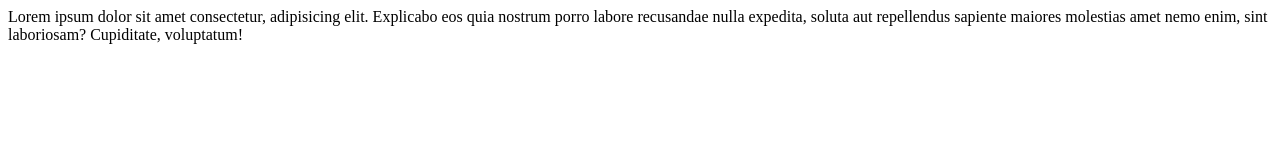
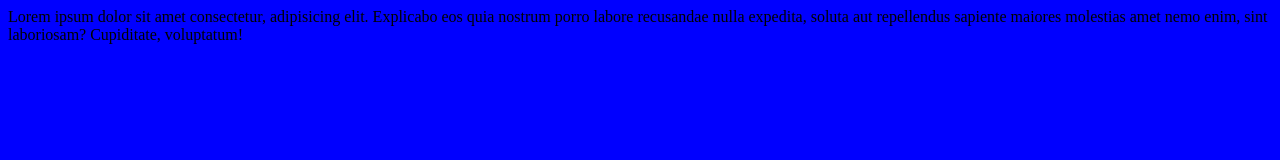
Before and after one commit to App-dev-majid/jjs, a plain HTML site: page index.html in a window 1280 px wide. Drawn offline with Linux system fonts and the light colour scheme.

Commit message:
ajout style css background blue

```diff
--- a/index.html
+++ b/index.html
@@ -4,6 +4,7 @@
     <meta charset="UTF-8">
     <meta name="viewport" content="width=device-width, initial-scale=1.0">
     <title>Document</title>
+    <link rel="stylesheet" href="style.css">
 </head>
 <body>
     <div id="mon_id"></div>
--- /dev/null
+++ b/style.css
@@ -0,0 +1,3 @@
+html, body{
+    background-color: blue;
+}
```
